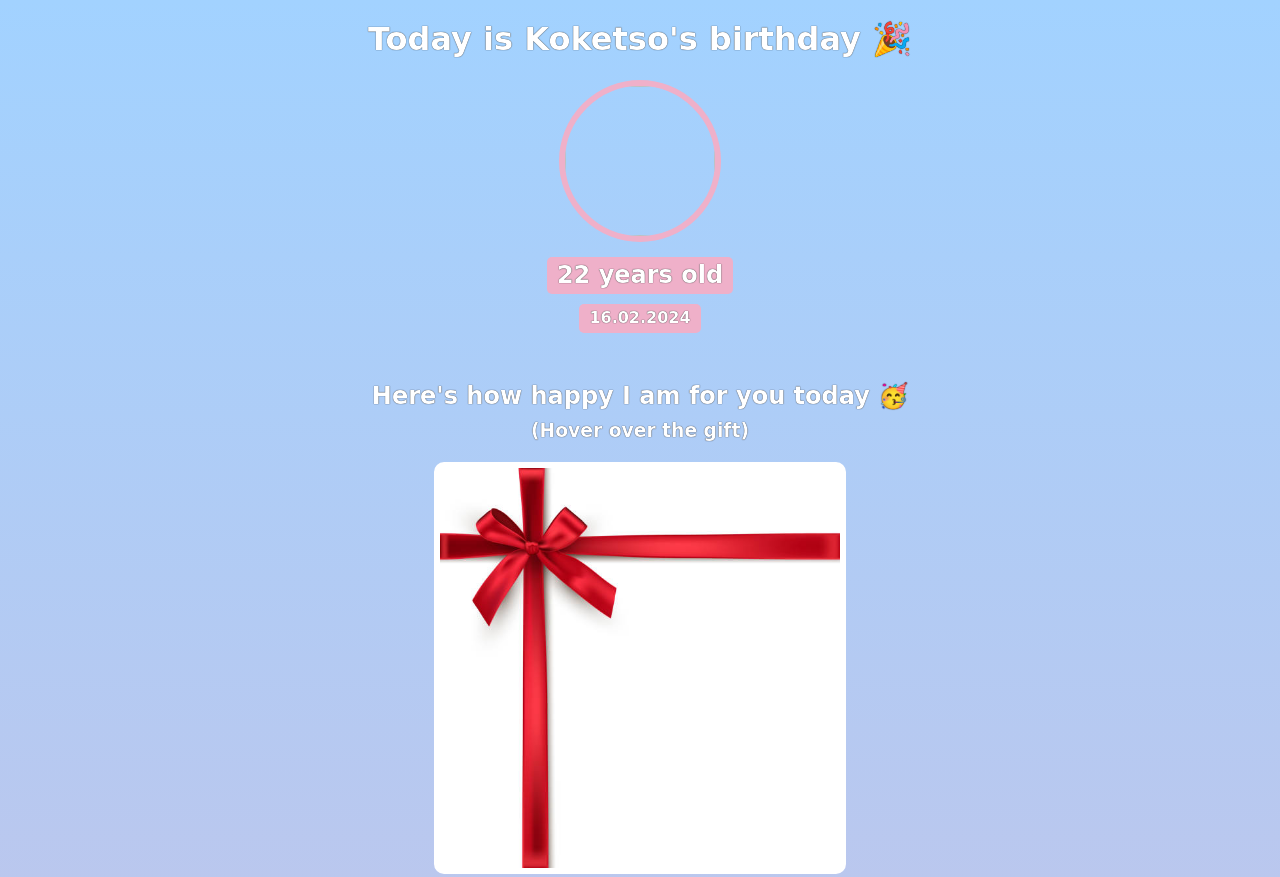
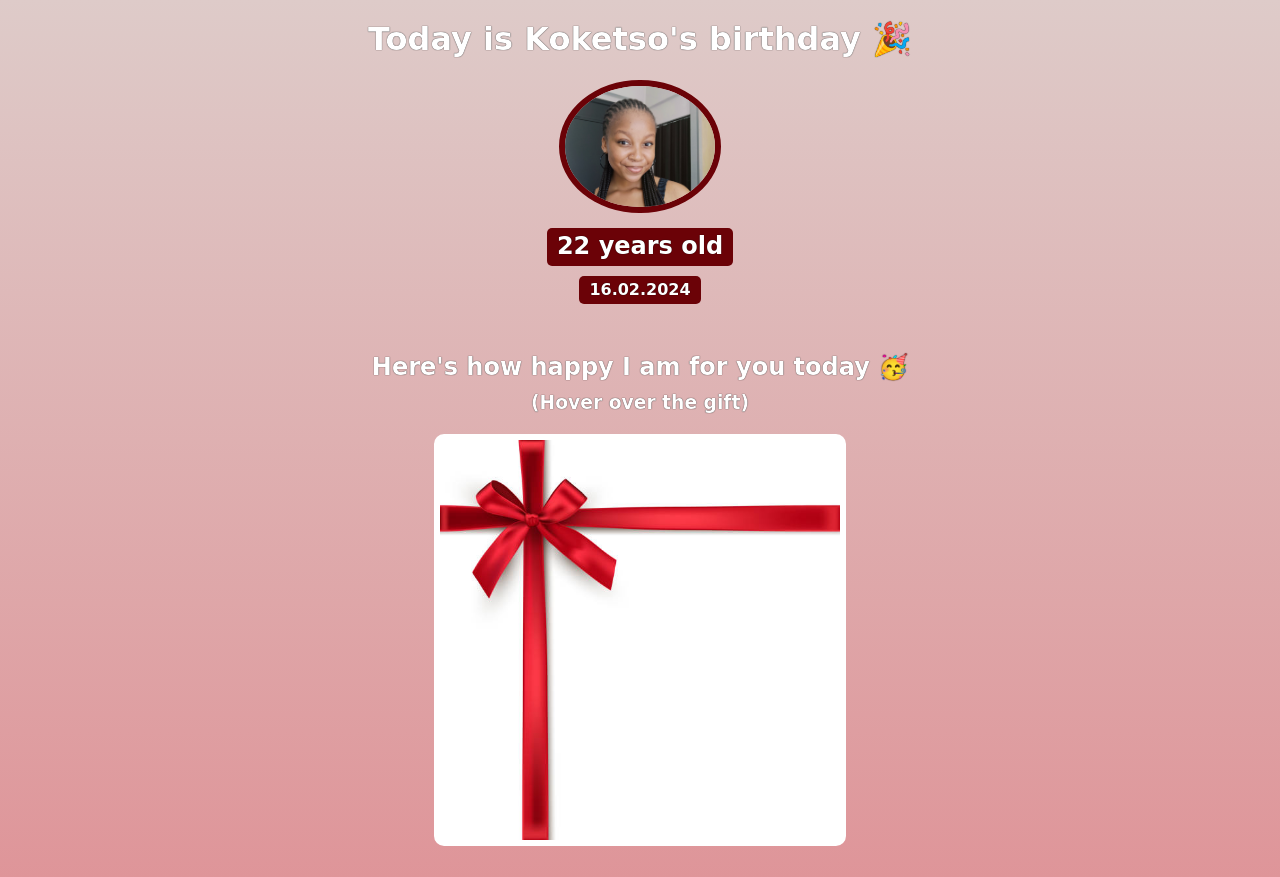
Before and after one commit to KoketsoMoilwe20/Birthday-GIFt-Site, a website built with Vite: page index.html in a window 1280 px wide. Shown: the top 877 px of the page. Built offline with nearby package versions, Linux system fonts and the light colour scheme; files whose address does not match are found by name; a web font is replaced by a local one.

Commit message:
Update HTML and CSS

```diff
--- a/index.html
+++ b/index.html
@@ -4,18 +4,15 @@
       rel="stylesheet"
       href="https://cdnjs.cloudflare.com/ajax/libs/normalize/8.0.1/normalize.css"
     />
-    <link rel="preconnect" href="https://fonts.googleapis.com" />
-    <link rel="preconnect" href="https://fonts.gstatic.com" crossorigin />
-    <link
-      href="https://fonts.googleapis.com/css2?family=Happy+Monkey&display=swap"
-      rel="stylesheet"
-    />
+    <link rel="preconnect" href="https://fonts.googleapis.com">
+    <link rel="preconnect" href="https://fonts.gstatic.com" crossorigin>
+    <link href="https://fonts.googleapis.com/css2?family=Caveat:wght@400..700&display=swap" rel="stylesheet">
     <link rel="stylesheet" href="styles.css" />
   </head>
   <body>
     <div id="header">
       <h1>Today is Koketso's birthday 🎉</h1>
-      <img id="bff-img" src="images/nick.jpg" />
+      <img id="bff-img" src="images/Koketso.jpg" />
       <h2 id="bday-age">22 years old</h2>
       <h4 id="bday-date">16.02.2024</h4>
     </div>
--- a/styles.css
+++ b/styles.css
@@ -1,7 +1,7 @@
 body {
     text-align: center;
     font-family: 'Happy Monkey', cursive;
-    background: linear-gradient(#a2d2ff, #EFB0C9);
+    background: linear-gradient(#DECBC9, #E02031);
     color: #ffffff;
 }
 
@@ -12,12 +12,12 @@ h1, h2, h3, h4, p {
 #bff-img {
     width: 150px;
     border-radius: 50%;
-    border: 6px solid #EFB0C9;
+    border: 6px solid #6B0207;
     margin-bottom: 10px;
 }
 
 #bday-age {
-    background: #EFB0C9;
+    background: #6B0207;
     padding: 5px 10px;
     border-radius: 5px;
     margin: 5px 0 10px 0;
@@ -25,7 +25,7 @@ h1, h2, h3, h4, p {
 
 #bday-date {
     margin: 0;
-    background: #EFB0C9;
+    background: #6B0207;
     padding: 5px 10px;
     border-radius: 5px;
 }
@@ -71,7 +71,7 @@ h1, h2, h3, h4, p {
 }
 
 #gift-img-genius:hover {
-    background-image: url("images/genius.gif");
+    background-image: url("images/smart.gif");
 }
 
 #gift-img-badass:hover {
```
